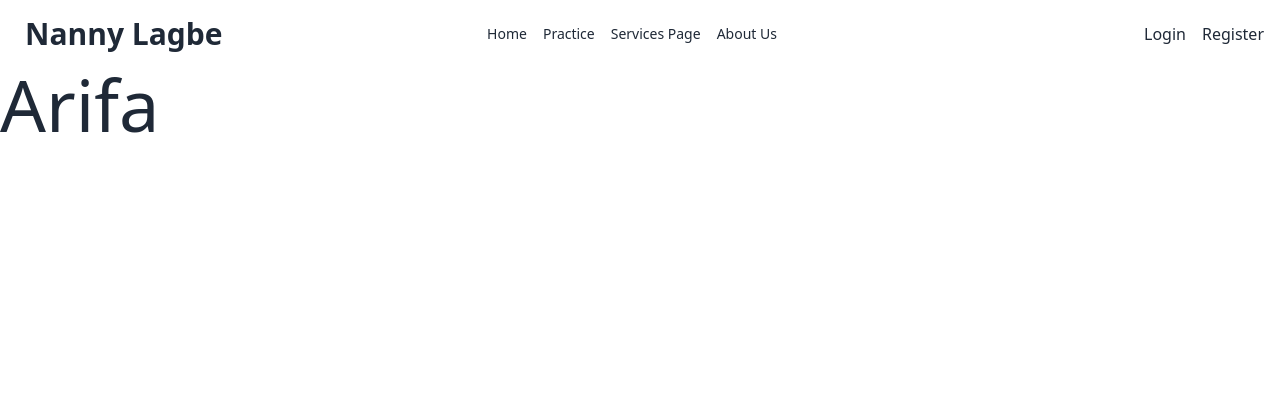
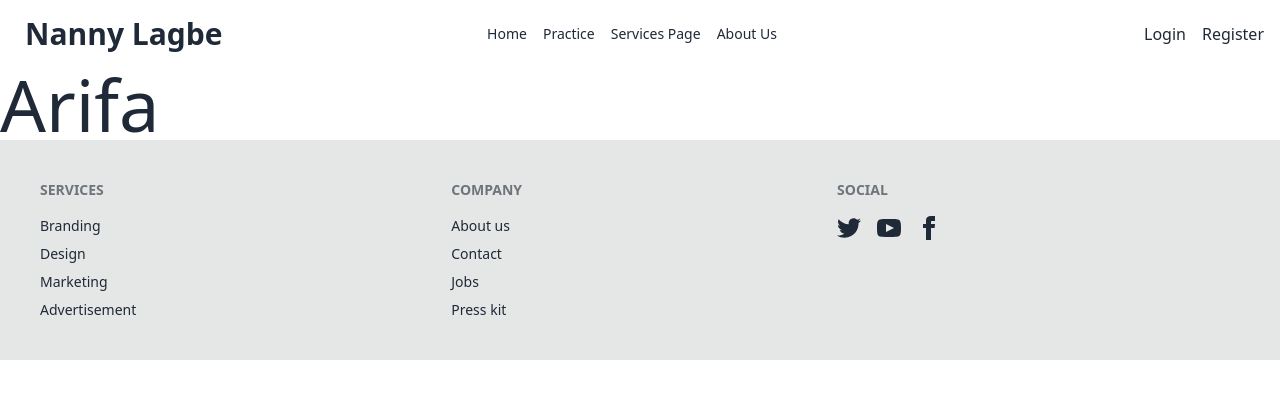
Before and after one commit to minajarifa/Nanny-lagbe, a React (Vite) app in the folder GadgetClient/: page / in a window 1280 px wide. Shown: the top 398 px of the page. Built offline with nearby package versions, Linux system fonts and the light colour scheme; no server answers.

Commit message:
added footer

```diff
--- a/GadgetClient/src/App.jsx
+++ b/GadgetClient/src/App.jsx
@@ -2,6 +2,7 @@
 import { Outlet } from 'react-router-dom'
 import './App.css'
 import Navber from './Page/Navber/Navber'
+import Footer from './ExtraComponents/Footer'
 
 function App() {
 
@@ -11,6 +12,7 @@
       <div className=''>
         <Navber/>
       <Outlet/>
+      <Footer/>
       </div>
 
     </>
--- /dev/null
+++ b/GadgetClient/src/ExtraComponents/Banner.jsx
@@ -0,0 +1,6 @@
+
+export default function Banner() {
+  return (
+    <div>Banner</div>
+  )
+}
--- /dev/null
+++ b/GadgetClient/src/ExtraComponents/Footer.jsx
@@ -0,0 +1,61 @@
+
+export default function Footer() {
+    return (
+        <div>
+            <footer className="p-10 footer bg-base-300 text-base-content">
+                <nav>
+                    <h6 className="footer-title">Services</h6>
+                    <a className="link link-hover">Branding</a>
+                    <a className="link link-hover">Design</a>
+                    <a className="link link-hover">Marketing</a>
+                    <a className="link link-hover">Advertisement</a>
+                </nav>
+                <nav>
+                    <h6 className="footer-title">Company</h6>
+                    <a className="link link-hover">About us</a>
+                    <a className="link link-hover">Contact</a>
+                    <a className="link link-hover">Jobs</a>
+                    <a className="link link-hover">Press kit</a>
+                </nav>
+                <nav>
+                    <h6 className="footer-title">Social</h6>
+                    <div className="grid grid-flow-col gap-4">
+                        <a>
+                            <svg
+                                xmlns="http://www.w3.org/2000/svg"
+                                width="24"
+                                height="24"
+                                viewBox="0 0 24 24"
+                                className="fill-current">
+                                <path
+                                    d="M24 4.557c-.883.392-1.832.656-2.828.775 1.017-.609 1.798-1.574 2.165-2.724-.951.564-2.005.974-3.127 1.195-.897-.957-2.178-1.555-3.594-1.555-3.179 0-5.515 2.966-4.797 6.045-4.091-.205-7.719-2.165-10.148-5.144-1.29 2.213-.669 5.108 1.523 6.574-.806-.026-1.566-.247-2.229-.616-.054 2.281 1.581 4.415 3.949 4.89-.693.188-1.452.232-2.224.084.626 1.956 2.444 3.379 4.6 3.419-2.07 1.623-4.678 2.348-7.29 2.04 2.179 1.397 4.768 2.212 7.548 2.212 9.142 0 14.307-7.721 13.995-14.646.962-.695 1.797-1.562 2.457-2.549z"></path>
+                            </svg>
+                        </a>
+                        <a>
+                            <svg
+                                xmlns="http://www.w3.org/2000/svg"
+                                width="24"
+                                height="24"
+                                viewBox="0 0 24 24"
+                                className="fill-current">
+                                <path
+                                    d="M19.615 3.184c-3.604-.246-11.631-.245-15.23 0-3.897.266-4.356 2.62-4.385 8.816.029 6.185.484 8.549 4.385 8.816 3.6.245 11.626.246 15.23 0 3.897-.266 4.356-2.62 4.385-8.816-.029-6.185-.484-8.549-4.385-8.816zm-10.615 12.816v-8l8 3.993-8 4.007z"></path>
+                            </svg>
+                        </a>
+                        <a>
+                            <svg
+                                xmlns="http://www.w3.org/2000/svg"
+                                width="24"
+                                height="24"
+                                viewBox="0 0 24 24"
+                                className="fill-current">
+                                <path
+                                    d="M9 8h-3v4h3v12h5v-12h3.642l.358-4h-4v-1.667c0-.955.192-1.333 1.115-1.333h2.885v-5h-3.808c-3.596 0-5.192 1.583-5.192 4.615v3.385z"></path>
+                            </svg>
+                        </a>
+                    </div>
+                </nav>
+            </footer>
+        </div>
+    )
+}
--- a/GadgetClient/src/Page/Home/Home.jsx
+++ b/GadgetClient/src/Page/Home/Home.jsx
@@ -1,9 +1,11 @@
+// import Banner from "../../ExtraComponents/Banner";
 
 
 const Home = () => {
 
     return (
         <div>
+            {/* <Banner/> */}
             <h1 className="text-7xl">Arifa</h1>
         </div>
     );
--- a/GadgetClient/src/Page/NanyDashboard/NannyDashboard/NannyDashboard.jsx
+++ b/GadgetClient/src/Page/NanyDashboard/NannyDashboard/NannyDashboard.jsx
@@ -1,8 +1,11 @@
+import { Outlet } from "react-router-dom";
+import Sideber from "../../Navber/Sideber";
 
 export default function NannyDashboard() {
   return (
     <div>
-
+        <Sideber/>
+        <Outlet/>
     </div>
   )
 }
--- /dev/null
+++ b/GadgetClient/src/Page/NanyDashboard/NannyProfile/NannyProfile.jsx
@@ -0,0 +1,6 @@
+
+export default function NannyProfile() {
+  return (
+    <div>NannyProfile</div>
+  )
+}
--- a/GadgetClient/src/Page/Navber/Navber.jsx
+++ b/GadgetClient/src/Page/Navber/Navber.jsx
@@ -64,7 +64,7 @@
                         <ul
                             tabIndex={0}
                             className="menu menu-sm dropdown-content bg-base-100 rounded-box z-[1] mt-3 w-52 p-2 shadow">
-                            <Link>
+                            <Link to="/NannyDashboard/NannyProfile">
                                Dashboard
                             </Link>
 
--- /dev/null
+++ b/GadgetClient/src/Page/Navber/Sideber.jsx
@@ -0,0 +1,61 @@
+import { Link } from "react-router-dom";
+import { FaHome } from "react-icons/fa";
+import { CgProfile } from "react-icons/cg";
+import { FaPen } from "react-icons/fa";
+import { MdOutlineSettings } from "react-icons/md";
+import { MdOutlinePostAdd } from "react-icons/md";
+import useAuth from "../../Hooks/useAuth/useAuth";
+
+export default function Sideber() {
+    const {user}=useAuth();
+    return (
+        <div>
+            <aside className="flex flex-col w-64 h-screen px-4 py-8 overflow-y-auto bg-white border-r rtl:border-r-0 rtl:border-l dark:bg-gray-900 dark:border-gray-700">
+                <a>
+                    <img className="w-auto h-6 rounded sm:h-7" src="../../../public/download.png" alt=""/>
+                </a>
+                <div className="flex flex-col justify-between flex-1 mt-6">
+                    <nav>
+                        <Link to="/" className="flex items-center px-4 py-2 text-gray-700 bg-gray-100 rounded-md dark:bg-gray-800 dark:text-gray-200" >
+                        <FaHome className="text-xl"/>
+                            <button className="mx-4 font-medium">Home</button>
+                        </Link>
+                        <Link to="/NannyDashboard/NannyProfile" className="flex items-center px-4 py-2 mt-5 text-gray-600 transition-colors duration-300 transform rounded-md dark:text-gray-400 hover:bg-gray-100 dark:hover:bg-gray-800 dark:hover:text-gray-200 hover:text-gray-700" >
+                        <CgProfile className="text-xl"/>
+                            <span className="mx-4 font-medium">My Accounts</span>
+                        </Link>
+                        <Link className="flex items-center px-4 py-2 mt-5 text-gray-600 transition-colors duration-300 transform rounded-md dark:text-gray-400 hover:bg-gray-100 dark:hover:bg-gray-800 dark:hover:text-gray-200 hover:text-gray-700">
+                        <MdOutlinePostAdd className="text-xl"/>
+
+                            <span className="mx-4 font-medium">My Posts</span>
+                        </Link>
+                        <Link className="flex items-center px-4 py-2 mt-5 text-gray-600 transition-colors duration-300 transform rounded-md dark:text-gray-400 hover:bg-gray-100 dark:hover:bg-gray-800 dark:hover:text-gray-200 hover:text-gray-700">
+                        <FaPen className="text-xl"/>
+                            <span className="mx-4 font-medium">Add a post</span>
+                        </Link>
+                        <Link className="flex items-center px-4 py-2 mt-5 text-gray-600 transition-colors duration-300 transform rounded-md dark:text-gray-400 hover:bg-gray-100 dark:hover:bg-gray-800 dark:hover:text-gray-200 hover:text-gray-700">
+                        <MdOutlineSettings className="text-xl"/>
+                            <span className="mx-4 font-medium">Settings</span>
+                        </Link>
+                        <hr className="my-6 border-gray-200 dark:border-gray-600" />
+                        <Link className="flex items-center px-4 py-2 mt-5 text-gray-600 transition-colors duration-300 transform rounded-md dark:text-gray-400 hover:bg-gray-100 dark:hover:bg-gray-800 dark:hover:text-gray-200 hover:text-gray-700" >
+                            <svg className="w-5 h-5" viewBox="0 0 24 24" fill="none" xmlns="http://www.w3.org/2000/svg">
+                                <path d="M15 5V7M15 11V13M15 17V19M5 5C3.89543 5 3 5.89543 3 7V10C4.10457 10 5 10.8954 5 12C5 13.1046 4.10457 14 3 14V17C3 18.1046 3.89543 19 5 19H19C20.1046 19 21 18.1046 21 17V14C19.8954 14 19 13.1046 19 12C19 10.8954 19.8954 10 21 10V7C21 5.89543 20.1046 5 19 5H5Z" stroke="currentColor"  />
+                            </svg>
+                            <span className="mx-4 font-medium">Tickets</span>
+                        </Link>
+                        <Link className="flex items-center px-4 py-2 mt-5 text-gray-600 transition-colors duration-300 transform rounded-md dark:text-gray-400 hover:bg-gray-100 dark:hover:bg-gray-800 dark:hover:text-gray-200 hover:text-gray-700" >
+                        <MdOutlineSettings className="text-xl"/>
+                            <span className="mx-4 font-medium">Settings</span>
+                        </Link>
+                    </nav>
+
+                    <a  className="flex items-center px-4 -mx-2">
+                        <img className="object-cover mx-2 rounded-full h-9 w-9" src={user?.photoURL} alt="avatar" />
+                        <span className="mx-2 font-medium text-gray-800 dark:text-gray-200">{user?.displayName}</span>
+                    </a>
+                </div>
+            </aside>
+        </div>
+    )
+}
```
Also changed, not shown: GadgetClient/src/main.jsx (+6 -4 lines).
